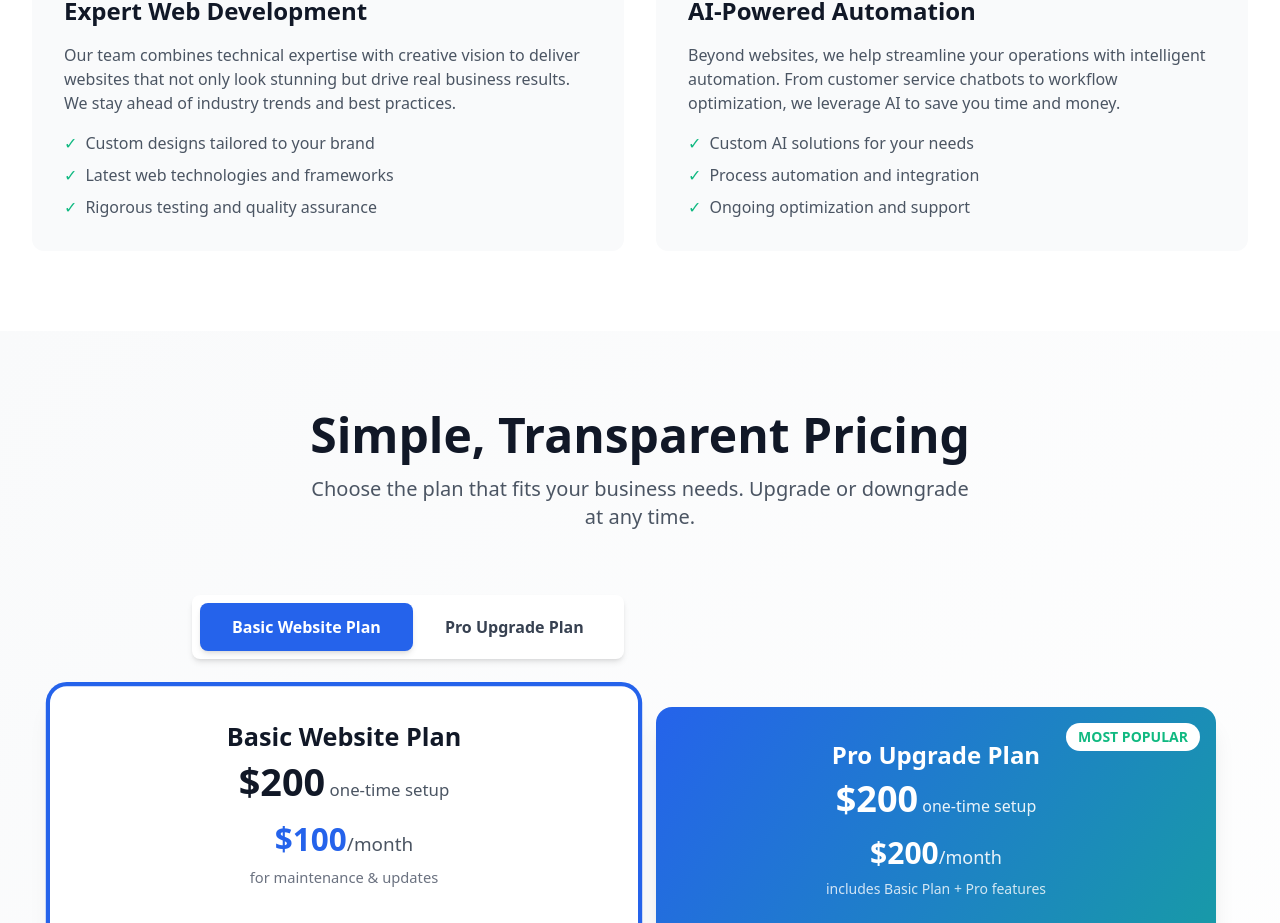
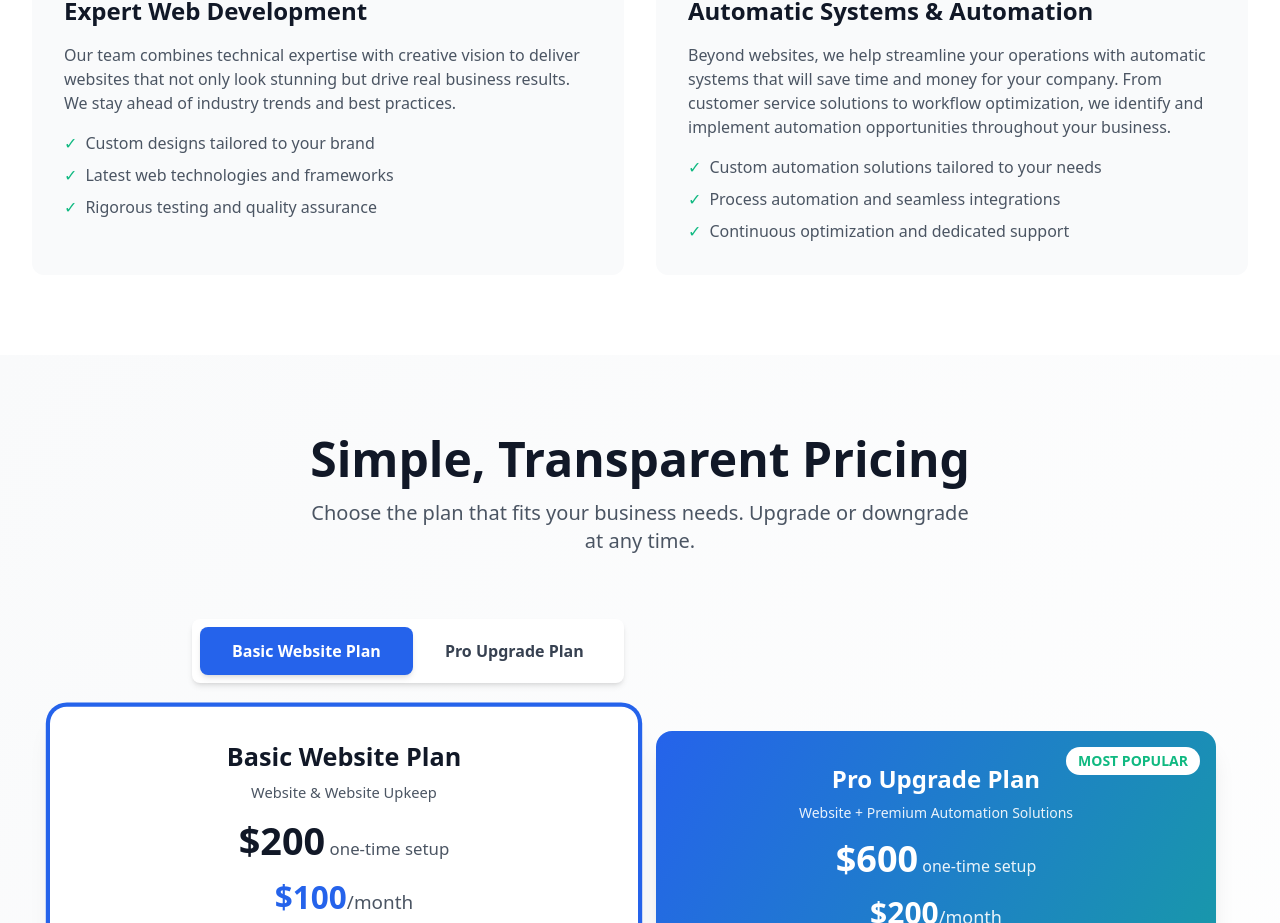
Before and after one commit to jacobholtzer22-droid/Align-Acquire, a React (Vite) app: page / in a window 1280 px wide. Shown: the part 1877-2800 px from the top of the page. Built offline with nearby package versions, Linux system fonts and the light colour scheme.

Commit message:
Update messaging from AI automation to automatic systems and adjust Pro plan pricing

```diff
--- a/index.html
+++ b/index.html
@@ -5,7 +5,7 @@
     <link rel="icon" type="image/svg+xml" href="/vite.svg" />
     <meta name="viewport" content="width=device-width, initial-scale=1.0" />
     <title>Align & Acquire - Build. Automate. Grow.</title>
-    <meta name="description" content="Digital agency specializing in website creation and AI automation services. Transform your business with modern, conversion-focused websites." />
+    <meta name="description" content="Digital agency specializing in website creation and automatic systems that save time and money. Transform your business with modern, conversion-focused websites." />
   </head>
   <body>
     <div id="root"></div>
--- a/src/components/Footer.jsx
+++ b/src/components/Footer.jsx
@@ -12,7 +12,7 @@ const Footer = () => {
               </span>
             </div>
             <p className="text-gray-400 mb-4 max-w-md">
-              Building powerful websites and AI automation solutions that help businesses grow, scale, and succeed in the digital age.
+              Building powerful websites and automatic systems that save time and money, helping businesses grow, scale, and succeed in the digital age.
             </p>
             <div className="flex space-x-4">
               <a href="#" className="text-gray-400 hover:text-brand-blue transition" aria-label="Facebook">
--- a/src/components/Hero.jsx
+++ b/src/components/Hero.jsx
@@ -9,7 +9,7 @@ const Hero = () => {
             Build. Automate. Grow.
           </h1>
           <p className="text-xl sm:text-2xl text-blue-100 mb-8 max-w-3xl mx-auto">
-            Transform your business with stunning, conversion-focused websites and powerful AI automation.
+            Transform your business with stunning, conversion-focused websites and automatic systems that will save time and money for your company.
             Your success starts with the right digital foundation.
           </p>
           <div className="flex flex-col sm:flex-row gap-4 justify-center items-center">
--- a/src/components/Pricing.jsx
+++ b/src/components/Pricing.jsx
@@ -19,16 +19,18 @@ const Pricing = () => {
   const proFeatures = [
     'Everything in Basic Website Plan',
     'Priority support (24/7)',
-    'Advanced AI automation integration',
-    'Custom chatbot development',
+    'Continuous automation assessment & implementation',
+    'Constantly ensuring everything that can be automated is within your business',
+    'Custom automation solutions development',
     'Hands-on strategy consulting',
-    'Monthly strategy calls',
-    'A/B testing & optimization',
-    'Advanced analytics & reporting',
-    'Marketing automation setup',
-    'Workflow automation',
-    'Custom integrations',
+    'Monthly strategy calls & optimization reviews',
+    'A/B testing & conversion optimization',
+    'Advanced analytics & comprehensive reporting',
+    'Marketing automation setup & management',
+    'Workflow automation across all departments',
+    'Custom integrations & API connections',
     'Dedicated account manager',
+    'Proactive system monitoring & improvements',
   ]
 
   return (
@@ -77,6 +79,7 @@ const Pricing = () => {
           >
             <div className="text-center mb-8">
               <h3 className="text-2xl font-bold text-gray-900 mb-2">Basic Website Plan</h3>
+              <p className="text-sm text-gray-600 mb-4">Website & Website Upkeep</p>
               <div className="mb-4">
                 <span className="text-4xl font-extrabold text-gray-900">$200</span>
                 <span className="text-gray-600"> one-time setup</span>
@@ -119,15 +122,16 @@ const Pricing = () => {
 
             <div className="text-center mb-8">
               <h3 className="text-2xl font-bold mb-2">Pro Upgrade Plan</h3>
+              <p className="text-sm opacity-90 mb-4">Website + Premium Automation Solutions</p>
               <div className="mb-4">
-                <span className="text-4xl font-extrabold">$200</span>
+                <span className="text-4xl font-extrabold">$600</span>
                 <span className="opacity-90"> one-time setup</span>
               </div>
               <div className="mb-2">
                 <span className="text-3xl font-bold">$200</span>
                 <span className="text-lg opacity-90">/month</span>
               </div>
-              <p className="text-sm opacity-80">includes Basic Plan + Pro features</p>
+              <p className="text-sm opacity-80">includes Basic Plan + Premium automation features</p>
             </div>
 
             <ul className="space-y-4 mb-8">
--- a/src/components/Testimonials.jsx
+++ b/src/components/Testimonials.jsx
@@ -12,7 +12,7 @@ const Testimonials = () => {
       name: 'Michael Chen',
       role: 'CEO, TechFlow Solutions',
       image: '👨',
-      quote: 'The Pro plan has been a game-changer. The AI automation they set up saves us 15+ hours per week, and our website runs flawlessly. Highly recommend upgrading if you\'re serious about scaling.'
+      quote: 'The Pro plan has been a game-changer. The automatic systems they set up save us 15+ hours per week, and our website runs flawlessly. They constantly find new ways to automate our processes. Highly recommend upgrading if you\'re serious about scaling.'
     },
     {
       name: 'Emily Rodriguez',
--- a/src/components/WhyChooseUs.jsx
+++ b/src/components/WhyChooseUs.jsx
@@ -75,23 +75,23 @@ const WhyChooseUs = () => {
 
           <div className="p-8 bg-gray-50 rounded-xl">
             <h3 className="text-2xl font-semibold text-gray-900 mb-4">
-              AI-Powered Automation
+              Automatic Systems & Automation
             </h3>
             <p className="text-gray-600 mb-4">
-              Beyond websites, we help streamline your operations with intelligent automation. From customer service chatbots to workflow optimization, we leverage AI to save you time and money.
+              Beyond websites, we help streamline your operations with automatic systems that will save time and money for your company. From customer service solutions to workflow optimization, we identify and implement automation opportunities throughout your business.
             </p>
             <ul className="space-y-2 text-gray-600">
               <li className="flex items-start">
                 <span className="text-brand-green mr-2">✓</span>
-                <span>Custom AI solutions for your needs</span>
+                <span>Custom automation solutions tailored to your needs</span>
               </li>
               <li className="flex items-start">
                 <span className="text-brand-green mr-2">✓</span>
-                <span>Process automation and integration</span>
+                <span>Process automation and seamless integrations</span>
               </li>
               <li className="flex items-start">
                 <span className="text-brand-green mr-2">✓</span>
-                <span>Ongoing optimization and support</span>
+                <span>Continuous optimization and dedicated support</span>
               </li>
             </ul>
           </div>
```
